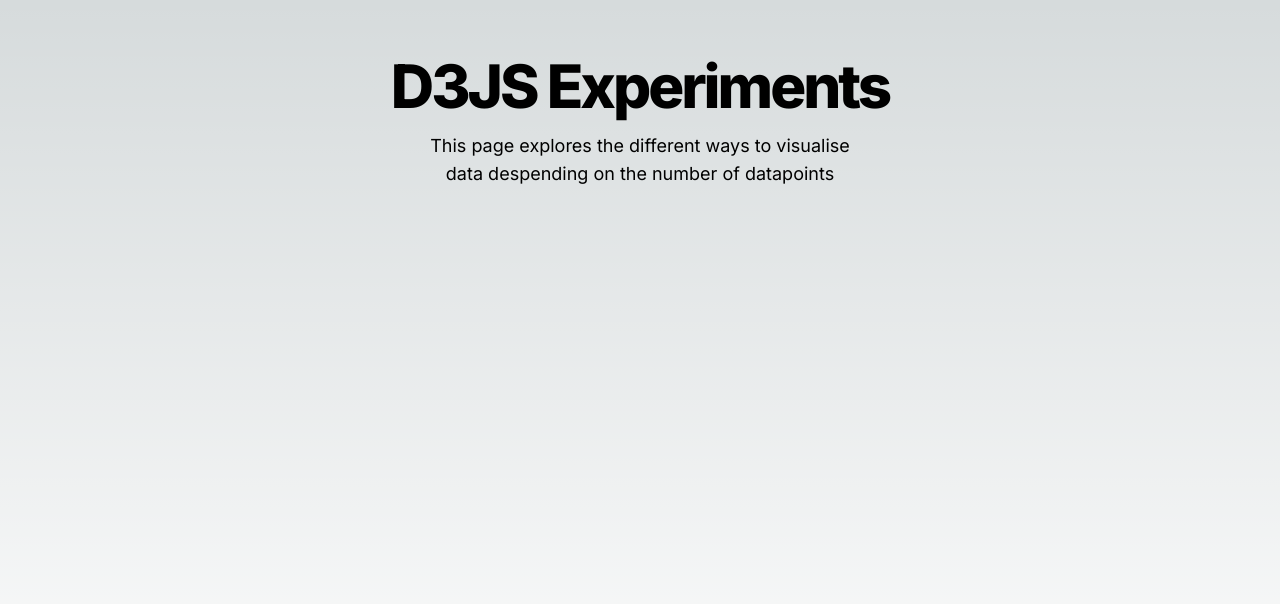
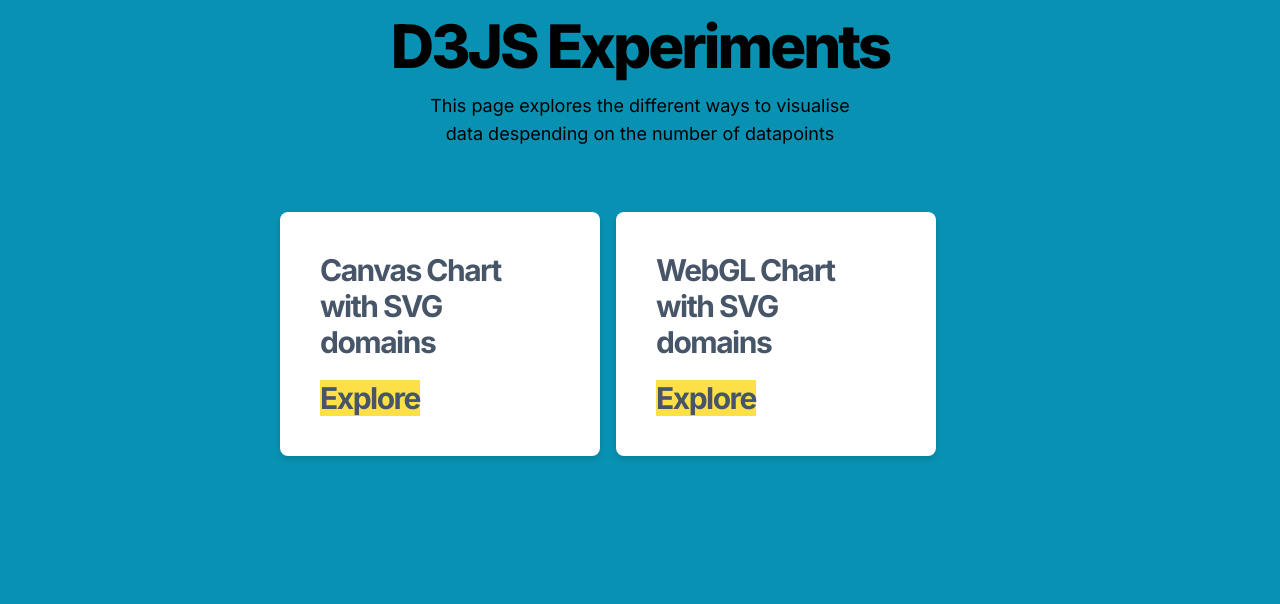
Before and after one commit to mj-life-is-once/scatter-plot, a Next.js app: page / in a window 1280 px wide. Shown: the top 604 px of the page. Built offline with nearby package versions, Linux system fonts and the light colour scheme.

Commit message:
design change

```diff
--- a/src/app/canvas/page.tsx
+++ b/src/app/canvas/page.tsx
@@ -3,6 +3,7 @@
 import { SampleData } from "../types/types";
 import Plotter from "../components/Plotter";
 import { parse } from "papaparse";
+import { BackButton } from "../components/BackButton";
 
 const getCSVData = async (f: string) => {
   const filePath = path.join(process.cwd(), f);
@@ -40,10 +41,10 @@
   const [promiseData, promiseTime] = await Promise.all([sampleData, time]);
 
   return (
-    <>
-      {/* <h1 className="text-center text-sm py-2">{promiseTime.datetime}</h1> */}
+    <div className="relative w-full bg-purple-600">
+      <BackButton />
       <Plotter data={promiseData} time={promiseTime.datetime} />
-    </>
+    </div>
   );
 };
 
--- /dev/null
+++ b/src/app/components/BackButton.tsx
@@ -0,0 +1,15 @@
+import Link from "next/link";
+export const BackButton = ({ className }: { className?: string }) => {
+  return (
+    <>
+      <Link
+        className={`absolute top-10 left-10 text-lg font-bold border border-white rounded p-3 font-extrabold leading-tighter uppercase text-white hover:bg-emerald-green hover:text-black hover:border-stone-800 hover:opacity-90 ${
+          className ?? ""
+        }`}
+        href="/"
+      >
+        Back Home
+      </Link>
+    </>
+  );
+};
--- a/src/app/components/Canvas.module.css
+++ b/src/app/components/Canvas.module.css
@@ -22,7 +22,7 @@
   position: absolute;
   width: 100%;
   height: 100%;
-  z-index: -1;
+  z-index: 10;
 }
 
 .chartDiv .graphCanvas {
--- a/src/app/components/Canvas.tsx
+++ b/src/app/components/Canvas.tsx
@@ -13,8 +13,8 @@
 import { Canvas2DContext } from "../context/CanvasContextProvider";
 import { quadSearch } from "../helper/quadTreeHelper";
 
-const pointColor = "#3585ff";
-const selectedColor = "#facc15";
+const pointColor = "#00ffa2";
+const selectedColor = "#ffee00";
 
 const margin = { top: 50, right: 50, bottom: 50, left: 50 };
 const outerWidth = 600;
@@ -371,7 +371,7 @@
   ]);
 
   return (
-    <div className={c.container}>
+    <div className={`${c.container}`}>
       {toolTipShow && (
         <ToolTip
           className={c.toolTip}
--- /dev/null
+++ b/src/app/components/Card.tsx
@@ -0,0 +1,19 @@
+import { ReactNode } from "react";
+
+export const Card = ({
+  children,
+  className,
+}: {
+  children: ReactNode;
+  className?: string;
+}) => {
+  return (
+    <div
+      className={`${
+        className ?? ""
+      } rounded-lg drop-shadow-md max-w-xs max-h-md bg-white text-slate-600 p-10 hover:bg-emerald-green [&>a]:bg-yellow-300`}
+    >
+      {children}
+    </div>
+  );
+};
--- a/src/app/components/Plotter.tsx
+++ b/src/app/components/Plotter.tsx
@@ -15,9 +15,15 @@
   time: string;
 }
 
-const darkTheme = createTheme({
+const theme = createTheme({
+  // palette: {
+  //   mode: "dark",
+  // },
   palette: {
-    mode: "dark",
+    primary: {
+      main: "#2a2a2a",
+    },
+    mode: "light",
   },
 });
 
@@ -31,18 +37,18 @@
 
   return (
     <CanvasContextProvider>
-      <ThemeProvider theme={darkTheme}>
+      <ThemeProvider theme={theme}>
         <CssBaseline />
         <Script
           type="text/javascript"
           src="https://unpkg.com/smiles-drawer@2.0.1/dist/smiles-drawer.min.js"
         />
-        <div className="flex flex-col my-10 text-center items-center justify-center">
+        <div className="flex flex-col py-10 text-center items-center justify-center">
           {/* <h3 className="my-1">{props.time}</h3> */}
-          <h1 className="text-5xl md:text-6xl font-extrabold leading-tighter tracking-tighter">
+          <h1 className="text-5xl md:text-6xl font-extrabold leading-tighter tracking-tighte text-emerald-green">
             D3 Scatter Plot
           </h1>
-          <p className="text-lg max-w-md mx-auto font-extrabold text-slate-300">
+          <p className="text-lg max-w-md mx-auto font-extrabold">
             with (SVG + Canvas)
           </p>
           <div className="m-3">
--- a/src/app/components/ToolTip.tsx
+++ b/src/app/components/ToolTip.tsx
@@ -36,7 +36,7 @@
   };
   return (
     <div
-      className={`text-center p-3 mx-2 my-1 max-w-2xl lg:max-w-xl rounded-md bg-slate-800  ${
+      className={`text-center p-3 mx-2 my-1 max-w-2xl lg:max-w-xl rounded-md bg-emerald-green text-slate-900 ${
         className || ""
       }}`}
     >
--- a/src/app/page.tsx
+++ b/src/app/page.tsx
@@ -1,7 +1,9 @@
+import { Card } from "./components/Card";
+import Link from "next/link";
 const Page = async () => {
   return (
-    <section className="relative">
-      <div className="container max-w-3xl mx-auto my-10 px-4 py-4 sm:px-6">
+    <section className="relative w-full h-full bg-cyan-600">
+      <div className="container flex flex-col max-w-3xl mx-auto py-20 px-4 py-4 sm:px-6">
         <div className="text-center pb-12 md:pb-16">
           <h1 className="text-5xl md:text-6xl font-extrabold leading-tighter tracking-tighter mb-4">
             D3JS Experiments
@@ -11,6 +13,19 @@
             on the number of datapoints
           </p>
         </div>
+        <div className="flex max-lg:flex-row max-md:flex-col jusitfy-center flex-wrap gap-4 [&>h1]: lg:text-3xl md:text-3xl sm:text-3xl font-bold leading-tighter tracking-tighter mb-4">
+          {/* <Card className="bg-slate-900">
+            <h1>SVG Chart</h1>
+          </Card> */}
+          <Card className="bg-slate-900">
+            <h1 className="pb-5">Canvas Chart with SVG domains</h1>
+            <Link href="/canvas">Explore</Link>
+          </Card>
+          <Card className="bg-slate-900">
+            <h1 className="pb-5">WebGL Chart with SVG domains</h1>
+            <Link href="/webgl">Explore</Link>
+          </Card>
+        </div>
       </div>
     </section>
   );
--- a/src/app/webgl/page.tsx
+++ b/src/app/webgl/page.tsx
@@ -1,7 +1,7 @@
 "use client";
 import { useRef, useEffect, useState } from "react";
 import dynamic from "next/dynamic";
-import { Suspense } from "react";
+import { BackButton } from "../components/BackButton";
 
 const WebGLChart = dynamic(() => import("../components/WebGLChart"), {
   ssr: false,
@@ -48,6 +48,7 @@
 
   return (
     <section className="relative w-full h-full bg-blue-400">
+      <BackButton className="top-20 left-10" />
       <div className="flex flex-col justify-center w-full h-full pt-20 mx-auto px-4 py-4 sm:px-6">
         <div className="text-center pb-12 md:pb-16">
           <h1 className="text-5xl md:text-6xl font-extrabold leading-tighter tracking-tighter mb-4">
--- a/tailwind.config.js
+++ b/tailwind.config.js
@@ -9,7 +9,11 @@
     "./src/**/*.{js,ts,jsx,tsx,mdx}",
   ],
   theme: {
-    extend: {},
+    extend: {
+      colors: {
+        "emerald-green": "#00ffa2",
+      },
+    },
   },
   plugins: [],
 };
--- a/tsconfig.json
+++ b/tsconfig.json
@@ -23,6 +23,6 @@
       "@/*": ["./src/*"]
     }
   },
-  "include": ["next-env.d.ts", "**/*.ts", "**/*.tsx", ".next/types/**/*.ts"],
+  "include": ["next-env.d.ts", "**/*.ts", "**/*.tsx", ".next/types/**/*.ts", "src/app/api/hathi/.route_old.ts", "src/app/helper/streamingTSVParser.js", "src/app/helper/streamingTSVParser.js"],
   "exclude": ["node_modules"]
 }
```
